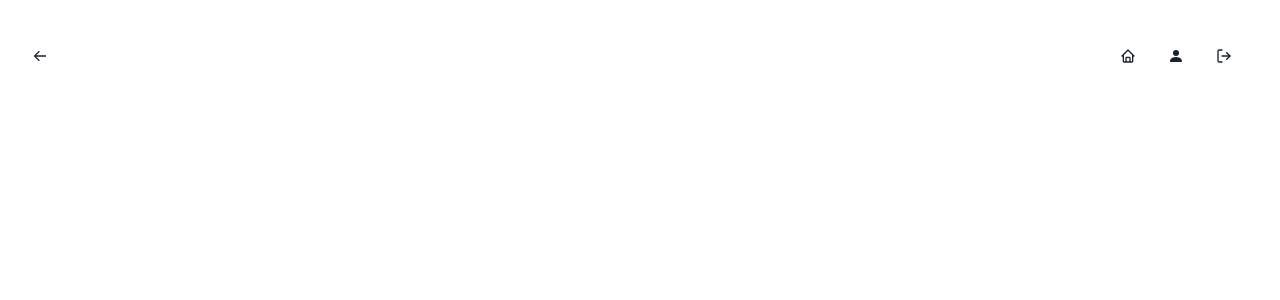
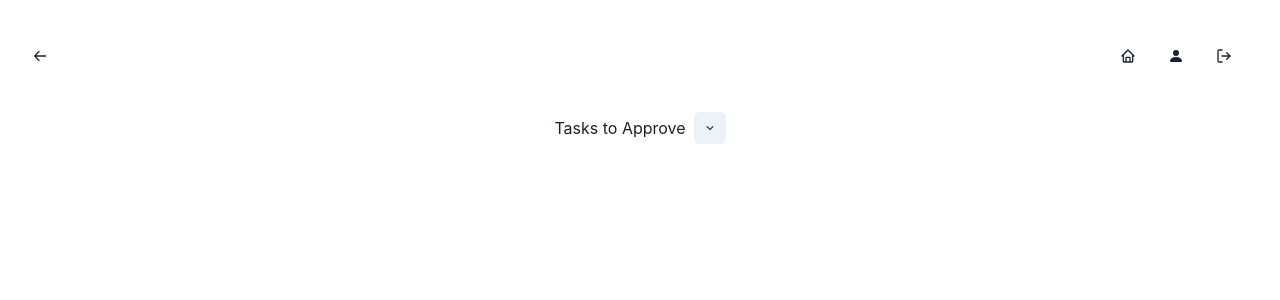
Before and after one commit to QuentinHS/full-stack-app-coder-academy, a React (Vite) app in the folder client/: page /tasksApproval in a window 1280 px wide. Before the commit this address had no page. Shown: the top 300 px of the page. Built offline with nearby package versions, Linux system fonts and the light colour scheme.

Commit message:
Created a task approval component

```diff
--- a/client/src/App.jsx
+++ b/client/src/App.jsx
@@ -17,6 +17,7 @@ import TradeProdvider from "./components/TradeProviders"
 import NewProject from "./components/NewProject"
 import TradieTask from "./components/TradieTask"
 import NewTask from "./components/NewTask"
+import TasksApproval from "./components/TasksApproval"
 
 const initialState = {projects: []}
 function App() {
@@ -43,6 +44,7 @@ function App() {
           <Route path="/tradieTask" element={<TradieTask /> } />
           <Route path="/projectsDashboard" element={<ProjectsDashboard /> } />
           <Route path="/newTask" element={<NewTask /> } />
+          <Route path="/tasksApproval" element={<TasksApproval /> } />
 
         </Routes>
         <ScrollToTop />
--- /dev/null
+++ b/client/src/components/TasksApproval.jsx
@@ -0,0 +1,40 @@
+import { ChevronDownIcon } from "@chakra-ui/icons";
+import { Center, IconButton, List, ListItem, Text, VStack } from "@chakra-ui/react";
+import React from "react";
+
+const TasksApproval = ({tasksList=[]}) =>{
+
+    const [show, setShow] = React.useState(false)
+    const handleClickShow = () => setShow(!show)
+
+
+
+    return (
+        <>
+            <VStack>
+
+            <Center>
+
+                <Text> Tasks to Approve </Text>
+                <IconButton size='sm' ml='8px' aria-label='Show/hide component' icon={<ChevronDownIcon />} onClick={handleClickShow}/>
+            </Center>
+
+            <List spacing={3}>
+                {tasksList.map((data, index)=>{
+                    if (data){
+                        return  show ? (
+                            <Center>
+                                <ListItem> {data.project.name} {data.stage} { data.name} </ListItem>
+                            </Center>
+                        ): null
+                    }
+                    return null
+                })}
+            </List>
+
+            </VStack>
+        </>
+    )
+}
+
+export default TasksApproval
```
